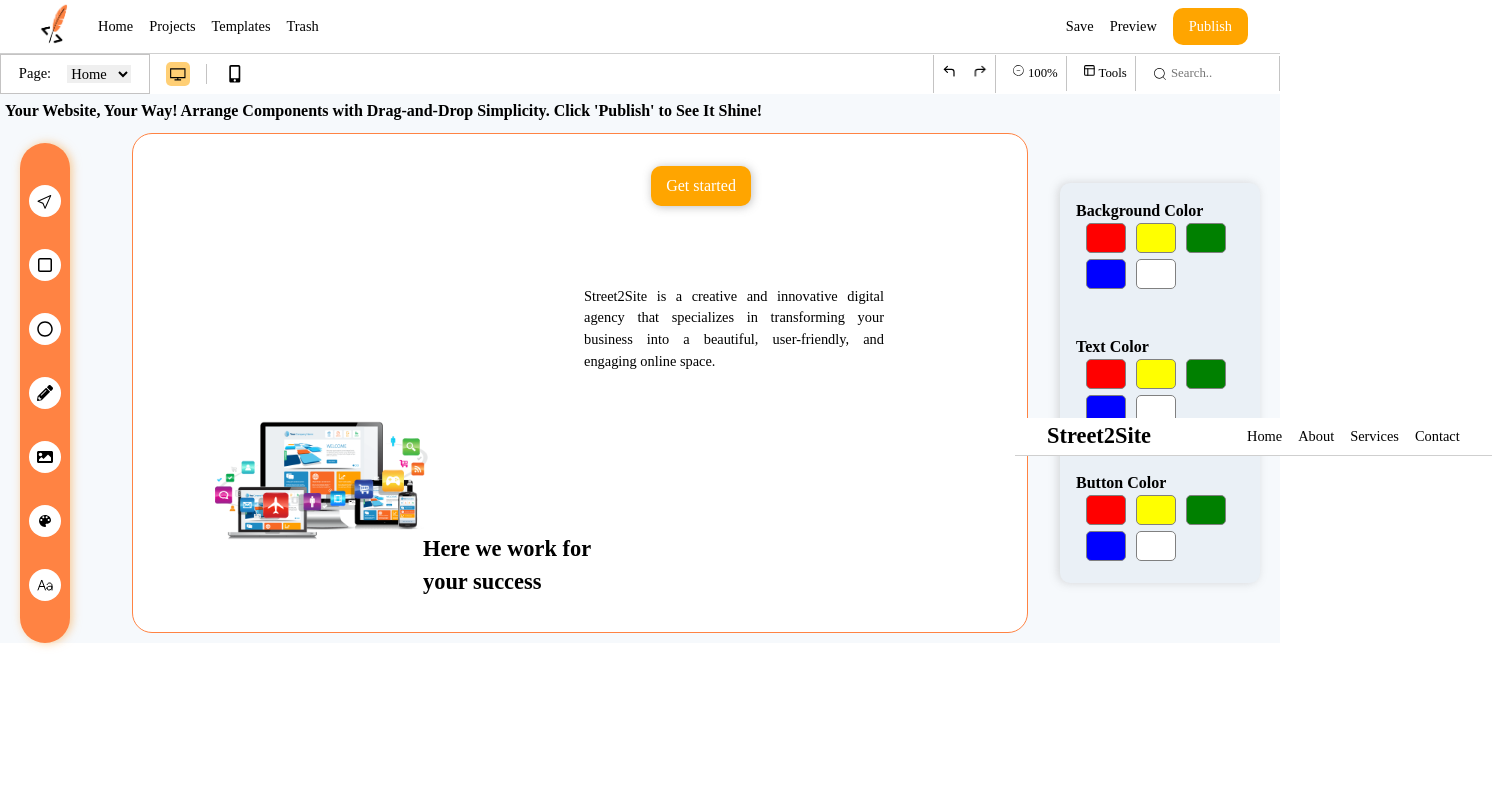
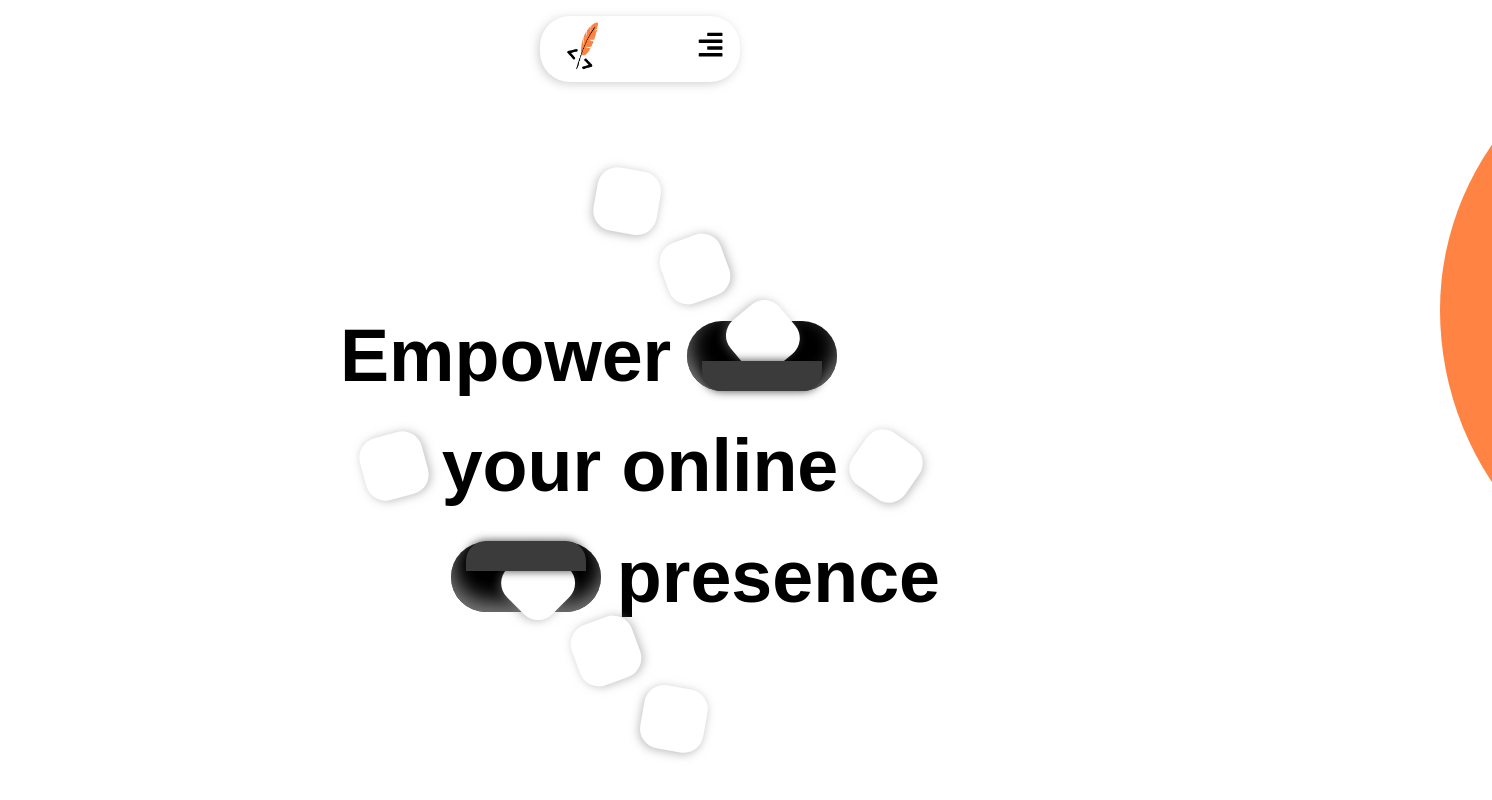
Before and after one commit to Sanuthb/Company_Site, a React (Vite) app in the folder Frontend/: page / in a window 1280 px wide. Shown: the top 800 px of the page, 1492 px wide, since content can reach past the window. Built offline with nearby package versions, Linux system fonts and the light colour scheme.

Commit message:
New files and routes added

```diff
--- a/Frontend/src/App.jsx
+++ b/Frontend/src/App.jsx
@@ -6,16 +6,16 @@ import DesptopInitialLandingPage from './Pages/DesptopInitialLandingPage/Desptop
 import useWindowSize from './Hooks/useWindowSize'
 const App = () => {
 
-  const {width} = useWindowSize()
-  const isMobile = width <= 768;
+  // const {width} = useWindowSize()
+  // const isMobile = width <= 768;
 
   return (
     <Routes>
-      {
+      {/* {
         isMobile && <Route path="/" element={<Home />} />
-      }
-      <Route path="/" element={<DesptopInitialLandingPage />} />
-      <Route path="/home" element={<Home />} />
+      } */}
+      {/* <Route path="/" element={<DesptopInitialLandingPage />} /> */}
+      <Route path="/" element={<Home />} />
     </Routes>
   );
 }
--- a/Frontend/src/components/Hero/Helper.jsx
+++ /dev/null
@@ -1,45 +0,0 @@
-import React, { useEffect, useState } from 'react'
-
-const Helper = (initialposition) => {
-
-    const [position, setposition] = useState(initialposition)
-    const [offset, setoffset] = useState({ x: 0, y: 0 })
-    const [dragging, setdragging] = useState(null)
-
-
-    useEffect(() => {
-
-        const handleDrag = (e) => {
-            if (dragging !== null) {
-                setposition((prev) => ({ ...prev, [dragging]: { x:e.clientX-offset.x, y:e.clientY-offset.y } }))
-            }
-        }
-
-        const stopDragging = (e) => {
-            setdragging(false)
-        }
-
-        window.addEventListener('mousemove', handleDrag)
-        window.addEventListener('mouseup', stopDragging)
-        return () => {
-            window.removeEventListener('mousemove', handleDrag)
-            window.removeEventListener('mouseup', stopDragging)
-        }
-    },[dragging,offset])
-
-    const startdragging = (id,e) => {
-        setoffset({
-            x: e.clientX - position[id].x,
-            y: e.clientY - position[id].y
-        })
-        setdragging(id)
-    }
-
-
-    return {
-      position,
-      startdragging,
-    };
-}
-
-export default Helper
--- a/Frontend/src/components/Hero/Hero.css
+++ b/Frontend/src/components/Hero/Hero.css
@@ -1,4 +1,68 @@
 .hero{
     width: 100%;
     height: 100vh;
+    display: flex;
+    align-items: center;
+    justify-content: center;
 }
+
+
+.hero_content h1{
+    font-size: 4.6rem;
+    font-weight: 600;
+    display: flex;
+    align-items: center;
+    justify-content: center;
+    gap: 1rem;
+    width: 600px;
+    font-family:sans-serif;
+}
+
+.hero_content h1:nth-child(1){
+    justify-content: flex-start;
+}
+.hero_content h1:nth-child(3){
+    justify-content: flex-end;
+}
+
+.hero_content .hero_black_box1 ,.hero_black_box2 {
+    width: 150px;
+    height: 70px;
+    background-color: black;
+    border-radius: 60px;
+    position: relative;
+    box-shadow: inset 2px -10px 20px rgb(124, 123, 123);
+}
+
+.hero_black_box1::before ,.hero_black_box2::before{
+    content: '';
+      width: 120px;
+    height: 30px;
+    background-color: rgb(59, 59, 59);
+    position: absolute;
+    top: 78%;
+    left: 50%;
+    z-index: 1;
+    transform: translate(-50%, -50%);
+    border-bottom-left-radius: 20px;
+    border-bottom-right-radius: 20px;
+    box-shadow: 0px 0px 10px rgba(0, 0, 0, 0.733);
+}
+
+.hero_black_box2::before{
+    top: 20%;
+    box-shadow: 0px 0px 10px rgba(0, 0, 0, 0.733);
+    border-top-left-radius: 20px;
+    border-top-right-radius: 20px;
+    border-bottom-left-radius: 0;
+    border-bottom-right-radius: 0;
+}
+
+.hero_black_box_icons {
+  display: flex;
+  gap: 2rem;
+  position: absolute;
+  top: -120%;
+  left: -80%;
+  transform:rotate(45deg);
+}
--- a/Frontend/src/components/Hero/Hero.jsx
+++ b/Frontend/src/components/Hero/Hero.jsx
@@ -1,48 +1,57 @@
 import React from 'react'
 import './Hero.css'
-import Helper from './Helper'
+import Hero_icons from '../Hero_components/Hero_icons';
 
 const Hero = () => {
-
-  const { position, startdragging } = Helper({ box1: {x:100,y:100}, box2: {x:400,y:100} })
-
   return (
-    <div className="hero">
-      <div
-        onMouseDown={(e) => startdragging("box1", e)}
-        style={{
-          backgroundColor: "red",
-          width: "100px",
-          height: "100px",
-          borderRadius: "50%",
-          display: "flex",
-          justifyContent: "center",
-          alignItems: "center",
-          position: "absolute",
-          top: position.box1.y,
-          left: position.box1.x,
-          cursor: "grab",
-        }}
-      >
-        Drag Me
-      </div>
-      <div
-        onMouseDown={(e) => startdragging("box2", e)}
-        style={{
-          backgroundColor: "blue",
-          width: "100px",
-          height: "100px",
-          borderRadius: "50%",
-          display: "flex",
-          justifyContent: "center",
-          alignItems: "center",
-          position: "absolute",
-          top: position.box2.y,
-          left: position.box2.x,
-          cursor: "grab",
-        }}
-      >
-        Drag Me
+    <div class="hero">
+      <div class="hero_content">
+        <h1>
+          Empower
+          <div class="hero_black_box1">
+            <div class="hero_black_box_icons">
+              <div class="hero_icon">
+                <Hero_icons rotate={"rotate(55deg)"} />
+              </div>
+              <div class="hero_icon">
+                <Hero_icons rotate={"rotate(-65deg)"} />
+              </div>
+              <div class="hero_icon">
+                <Hero_icons rotate={"rotate(95deg)"} />
+              </div>
+            </div>
+          </div>
+        </h1>
+        <h1>
+          <div class="hero_icon" >
+            <Hero_icons
+              rotate={"rotate(-15deg)"}
+            />
+          </div>
+          your online
+          <div class="hero_icon">
+            <Hero_icons rotate={"rotate(35deg)"} />
+          </div>
+        </h1>
+        <h1>
+          <div class="hero_black_box2">
+            <div
+              class="hero_black_box_icons"
+              style={{ top: "110%", left: "18%", transform: "rotate(45deg)" }}
+            >
+              <div class="hero_icon">
+                <Hero_icons rotate={"rotate(90deg)"} />
+              </div>
+              <div class="hero_icon">
+                <Hero_icons rotate={"rotate(-65deg)"} />
+              </div>
+              <div class="hero_icon">
+                <Hero_icons rotate={"rotate(55deg)"} />
+              </div>
+            </div>
+          </div>
+          presence
+        </h1>
       </div>
     </div>
   );
--- /dev/null
+++ b/Frontend/src/components/Hero_components/Hero_comp.css
@@ -0,0 +1,7 @@
+.hero_icons{
+    width: 64px;
+    height: 64px;
+    border-radius: 20px;
+    box-shadow: 2px 1px 10px rgba(128, 128, 128, 0.521);
+    background-color: white;
+}
--- /dev/null
+++ b/Frontend/src/components/Hero_components/Hero_icons.jsx
@@ -0,0 +1,13 @@
+import React from "react";
+import "./Hero_comp.css";
+
+const Hero_icons = ({ rotate}) => {
+  return (
+    <div
+      className="hero_icons"
+      style={{ transform: rotate}}
+    ></div>
+  );
+};
+
+export default Hero_icons;
--- a/Frontend/src/components/Navbar/Navbar.css
+++ b/Frontend/src/components/Navbar/Navbar.css
@@ -2,9 +2,9 @@ nav{
     display: flex;
     align-items: center;
     justify-content: space-between;
-    position: fixed;
+    position: sticky;
     background-color: white;
-    top: 5%;left: 50%;
+    top: 2%;left: 50%;
     transform: translateX(-50%);
     border-radius: 30px;
     width: 200px;
```
